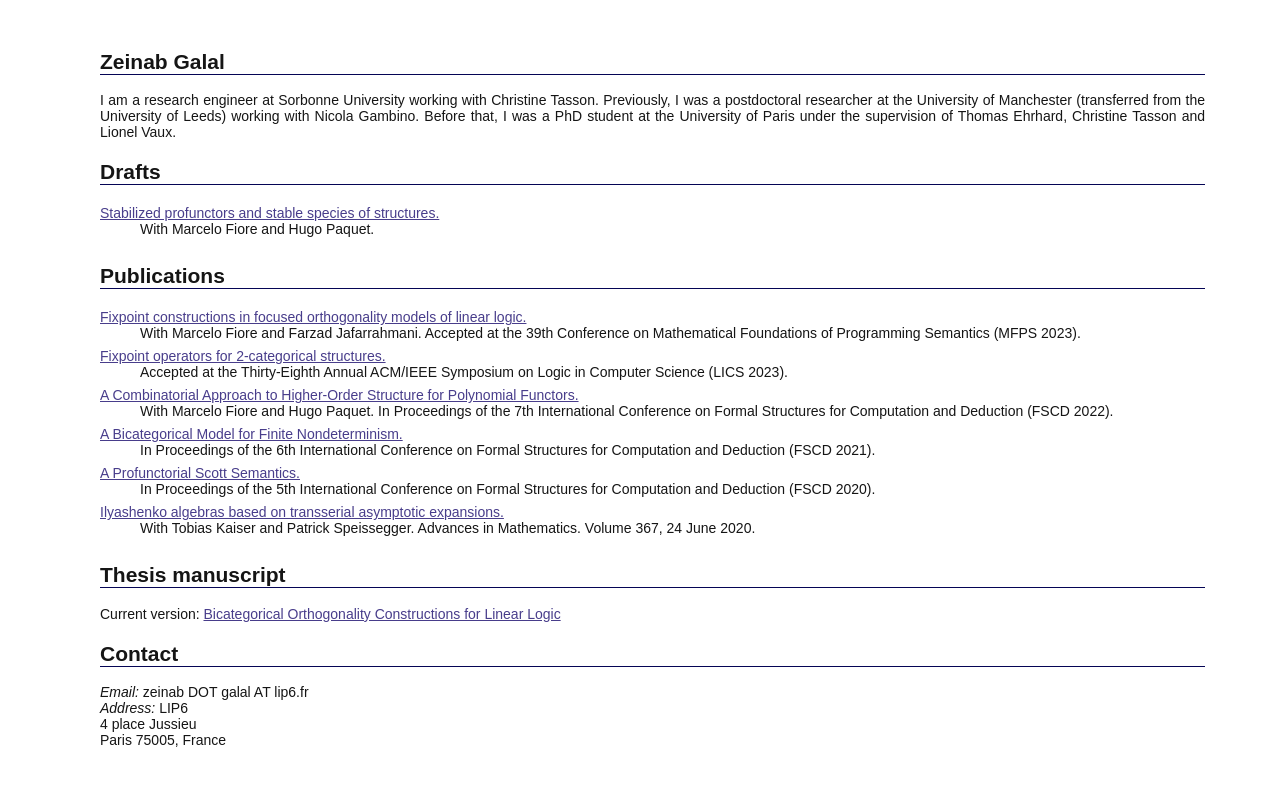
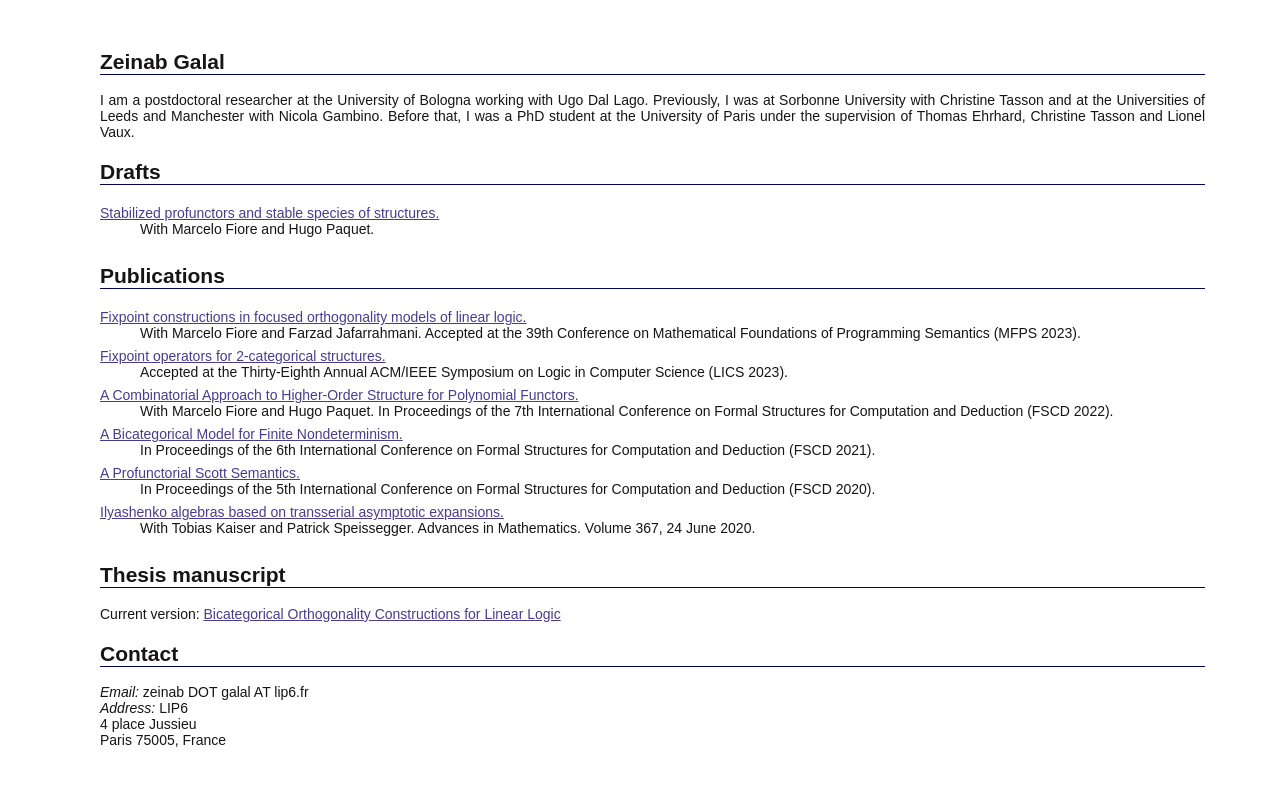
Before and after one commit to zgalal/zgalal.github.io, a plain HTML site: page index.html in a window 1280 px wide. Drawn offline with Linux system fonts and the light colour scheme.

Commit message:
Update index.html

```diff
--- a/index.html
+++ b/index.html
@@ -6,7 +6,7 @@
 <body>
 
 <h2>Zeinab Galal</h2>
-<p>I am a research engineer at Sorbonne University working with Christine Tasson. Previously, I was a postdoctoral researcher at the University of Manchester (transferred from the University of Leeds) working with Nicola Gambino. Before that, I was a PhD student at the University of Paris under the supervision of Thomas Ehrhard, Christine Tasson and Lionel Vaux. </p>
+<p>I am a postdoctoral researcher at the University of Bologna working with Ugo Dal Lago. Previously, I was at Sorbonne University with Christine Tasson and at the Universities of Leeds and Manchester with Nicola Gambino. Before that, I was a PhD student at the University of Paris under the supervision of Thomas Ehrhard, Christine Tasson and Lionel Vaux. </p>
 
 
 <div id="drafts">
```
